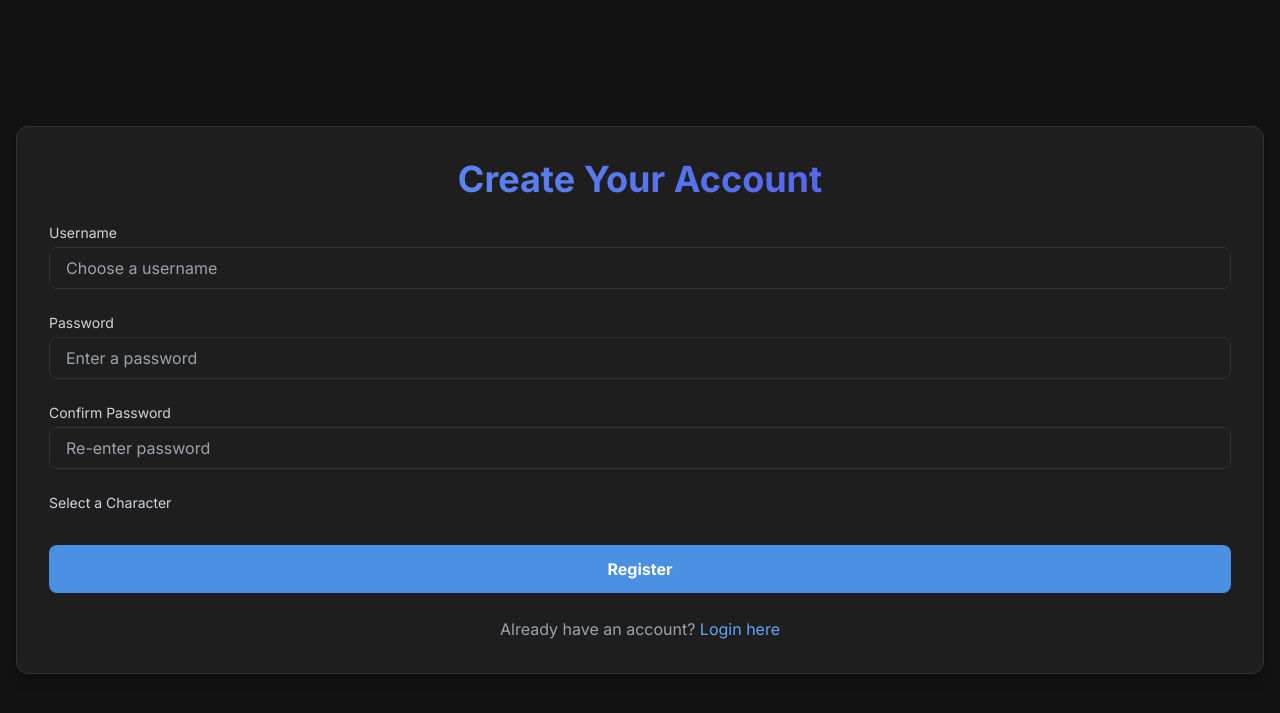
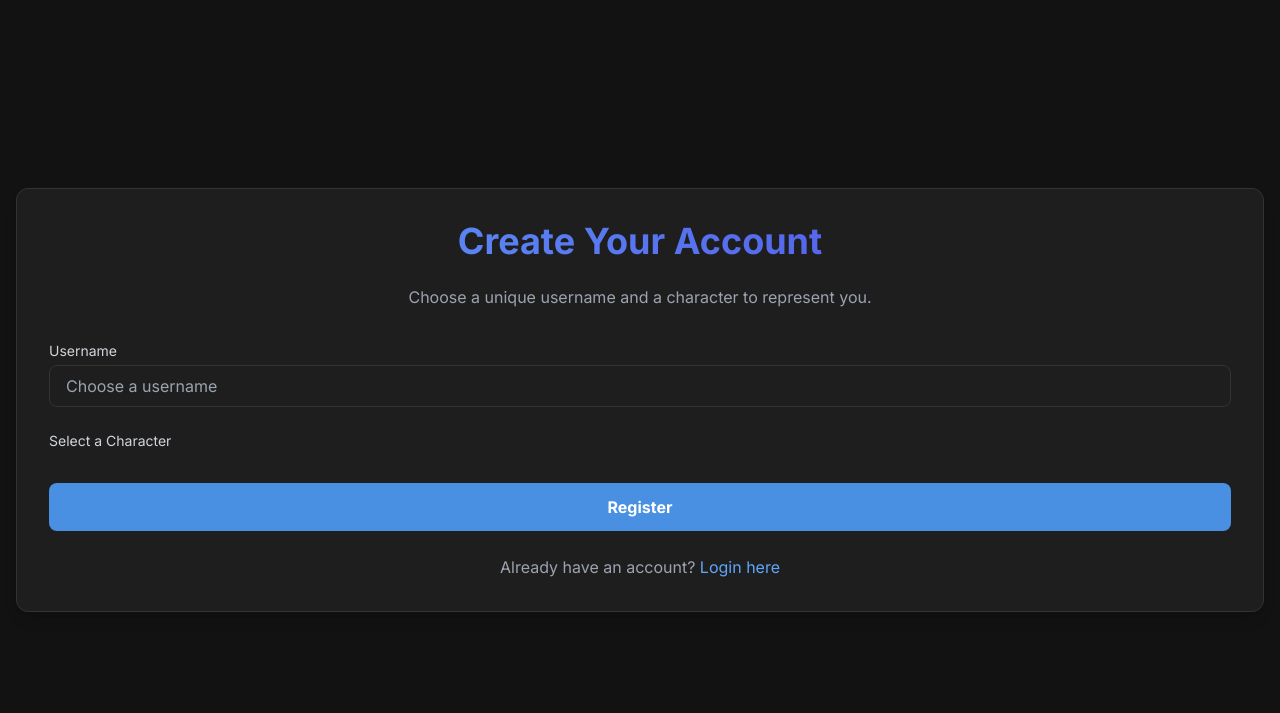
Before and after one commit to futrbit/scorecast, a Flask app: template templates/register.html in a window 1280 px wide. Shown: the top 713 px of the page. Run offline with Flask 3, Linux system fonts and the light colour scheme; the template is opened without the code that fills it, so the values that code supplies are empty; some libraries are stand-ins or nearby versions.

Commit message:
Update register.html

```diff
--- a/templates/register.html
+++ b/templates/register.html
@@ -52,55 +52,32 @@
         <h1 class="text-4xl font-bold text-center mb-6 text-transparent bg-clip-text bg-gradient-to-r from-blue-400 to-indigo-600">
             Create Your Account
         </h1>
-        {% with messages = get_flashed_messages(with_categories=true) %}
-        {% if messages %}
-        <ul class="list-none p-0">
-            {% for category, message in messages %}
-            <li class="p-2 my-2 rounded-lg text-sm text-center {% if category == 'error' %}bg-red-900 text-red-300{% else %}bg-green-900 text-green-300{% endif %}">
-                {{ message }}
-            </li>
-            {% endfor %}
-        </ul>
-        {% endif %}
-        {% endwith %}
+        <p class="text-center text-gray-400 mb-8">
+            Choose a unique username and a character to represent you.
+        </p>
 
-        <form action="{{ url_for('register') }}" method="POST" class="space-y-6">
+        <div id="status-message" class="text-center mb-4 text-red-400"></div>
+
+        <form id="registration-form" class="space-y-6">
             <div>
                 <label for="username" class="block text-sm font-medium text-gray-300 mb-1">Username</label>
                 <input type="text" id="username" name="username" placeholder="Choose a username"
                        class="w-full px-4 py-2 rounded-lg input-field" autocomplete="username" required>
             </div>
-            <div>
-                <label for="password" class="block text-sm font-medium text-gray-300 mb-1">Password</label>
-                <input type="password" id="password" name="password" placeholder="Enter a password"
-                       class="w-full px-4 py-2 rounded-lg input-field" autocomplete="new-password" required>
-            </div>
-            <div>
-                <label for="confirm_password" class="block text-sm font-medium text-gray-300 mb-1">Confirm Password</label>
-                <input type="password" id="confirm_password" name="confirm_password" placeholder="Re-enter password"
-                       class="w-full px-4 py-2 rounded-lg input-field" autocomplete="new-password" required>
-            </div>
 
             <div class="mt-8">
                 <label class="block text-sm font-medium text-gray-300 mb-2">Select a Character</label>
                 <div id="character-selection" class="grid grid-cols-4 sm:grid-cols-6 gap-4 justify-items-center">
-                    {% for character in characters %}
-                    <div class="flex flex-col items-center">
-                        <label>
-                            <input type="radio" name="character" value="{{ character.image }}" class="hidden" required>
-                            <div class="character-img-container">
-                                <img src="{{ url_for('static_files', filename=character.image) }}" alt="{{ character.name }}" class="rounded-full w-full h-full object-cover">
-                            </div>
-                        </label>
-                        <span class="mt-2 text-xs text-center text-gray-400">{{ character.name }}</span>
-                    </div>
-                    {% endfor %}
+                    <!-- Characters will be dynamically rendered here -->
                 </div>
             </div>
 
-            <button type="submit" class="w-full py-3 mt-8 rounded-lg font-bold text-white btn">
+            <button type="submit" id="submit-btn" class="w-full py-3 mt-8 rounded-lg font-bold text-white btn">
                 Register
             </button>
+            <p id="user-id-display" class="text-xs text-gray-500 mt-2 text-center hidden">
+                Your user ID is: <span class="font-mono break-all"></span>
+            </p>
         </form>
 
         <div class="mt-6 text-center text-gray-400">
@@ -108,12 +85,79 @@
         </div>
     </div>
 
-    <script>
-        document.addEventListener('DOMContentLoaded', () => {
-            const characterSelection = document.getElementById('character-selection');
+    <script type="module">
+        import { initializeApp } from "https://www.gstatic.com/firebasejs/11.6.1/firebase-app.js";
+        import { getAuth, signInAnonymously, signInWithCustomToken, onAuthStateChanged } from "https://www.gstatic.com/firebasejs/11.6.1/firebase-auth.js";
+        import { getFirestore, doc, setDoc, getDocs, collection, query, where, getDoc } from "https://www.gstatic.com/firebasejs/11.6.1/firebase-firestore.js";
+
+        // Global variables provided by the environment. Do not modify.
+        const appId = typeof __app_id !== 'undefined' ? __app_id : 'default-app-id';
+        const firebaseConfig = JSON.parse(typeof __firebase_config !== 'undefined' ? __firebase_config : '{}');
+        const initialAuthToken = typeof __initial_auth_token !== 'undefined' ? __initial_auth_token : null;
+
+        const app = initializeApp(firebaseConfig);
+        const db = getFirestore(app);
+        const auth = getAuth(app);
+
+        let currentUser = null;
+        const statusMessage = document.getElementById('status-message');
+        const characterSelection = document.getElementById('character-selection');
+        const userIdDisplay = document.getElementById('user-id-display');
+        const submitBtn = document.getElementById('submit-btn');
+
+        // Character data, will be updated by the server
+        let characters = [];
+
+        async function authenticateUser() {
+            try {
+                if (initialAuthToken) {
+                    await signInWithCustomToken(auth, initialAuthToken);
+                } else {
+                    await signInAnonymously(auth);
+                }
+            } catch (error) {
+                console.error("Error signing in:", error);
+                statusMessage.textContent = "Error signing in. Please try refreshing the page.";
+            }
+        }
+
+        function setStatus(message, isError = false) {
+            statusMessage.textContent = message;
+            statusMessage.className = isError ? 'text-red-400' : 'text-green-400';
+        }
+
+        async function fetchCharacters() {
+            try {
+                // Fetch character names from a known location (e.g., a simple API endpoint)
+                const response = await fetch('/static/characters.json');
+                if (!response.ok) throw new Error('Failed to fetch character list.');
+                characters = await response.json();
+                renderCharacters();
+            } catch (error) {
+                console.error("Error fetching characters:", error);
+                setStatus("Could not load characters. Please refresh.", true);
+            }
+        }
+
+        function renderCharacters() {
+            if (characters.length === 0) {
+                characterSelection.innerHTML = '<p class="text-center text-gray-500">No characters available.</p>';
+                return;
+            }
+
+            characterSelection.innerHTML = characters.map(char => `
+                <div class="flex flex-col items-center">
+                    <label>
+                        <input type="radio" name="character" value="${char.image}" class="hidden" required>
+                        <div class="character-img-container">
+                            <img src="/static/${char.image}" alt="${char.name}" class="rounded-full w-full h-full object-cover">
+                        </div>
+                    </label>
+                    <span class="mt-2 text-xs text-center text-gray-400">${char.name}</span>
+                </div>
+            `).join('');
+
             const characterRadios = document.querySelectorAll('input[name="character"]');
-
-            // Select the first character by default
             if (characterRadios.length > 0) {
                 characterRadios[0].checked = true;
                 characterRadios[0].closest('label').querySelector('.character-img-container').classList.add('selected');
@@ -121,15 +165,84 @@
 
             characterRadios.forEach(radio => {
                 radio.addEventListener('change', (e) => {
-                    // Remove 'selected' class from all containers
                     document.querySelectorAll('.character-img-container').forEach(container => {
                         container.classList.remove('selected');
                     });
-                    // Add 'selected' class to the parent of the checked radio
                     e.target.closest('label').querySelector('.character-img-container').classList.add('selected');
                 });
             });
+        }
+
+        async function handleRegistration(e) {
+            e.preventDefault();
+            setStatus('');
+
+            const username = document.getElementById('username').value.trim();
+            const selectedCharacter = document.querySelector('input[name="character"]:checked');
+
+            if (!username) {
+                setStatus("Please enter a username.", true);
+                return;
+            }
+
+            if (!selectedCharacter) {
+                setStatus("Please select a character.", true);
+                return;
+            }
+
+            submitBtn.textContent = "Registering...";
+            submitBtn.disabled = true;
+
+            try {
+                // Check if username is already taken
+                const usersRef = collection(db, `/artifacts/${appId}/users`);
+                const q = query(usersRef, where("username", "==", username));
+                const querySnapshot = await getDocs(q);
+                if (!querySnapshot.empty) {
+                    setStatus("Username already taken. Please choose another.", true);
+                    submitBtn.textContent = "Register";
+                    submitBtn.disabled = false;
+                    return;
+                }
+
+                // If username is available, save the user data
+                const userDocRef = doc(usersRef, currentUser.uid);
+                await setDoc(userDocRef, {
+                    username: username,
+                    character: selectedCharacter.value,
+                    userId: currentUser.uid,
+                    points: 0,
+                    predictions: {},
+                    points_by_week: {}
+                });
+
+                setStatus("Registration successful!", false);
+                // Redirect to profile page after a brief delay
+                setTimeout(() => {
+                    window.location.href = "{{ url_for('profile') }}";
+                }, 1500);
+
+            } catch (error) {
+                console.error("Registration error:", error);
+                setStatus("An unexpected error occurred. Please try again.", true);
+                submitBtn.textContent = "Register";
+                submitBtn.disabled = false;
+            }
+        }
+
+        onAuthStateChanged(auth, (user) => {
+            currentUser = user;
+            if (currentUser) {
+                userIdDisplay.querySelector('span').textContent = currentUser.uid;
+                userIdDisplay.classList.remove('hidden');
+                document.getElementById('registration-form').addEventListener('submit', handleRegistration);
+            } else {
+                setStatus("Authentication failed. Please refresh.", true);
+            }
         });
+
+        authenticateUser();
+        fetchCharacters();
     </script>
 </body>
 </html>
```
